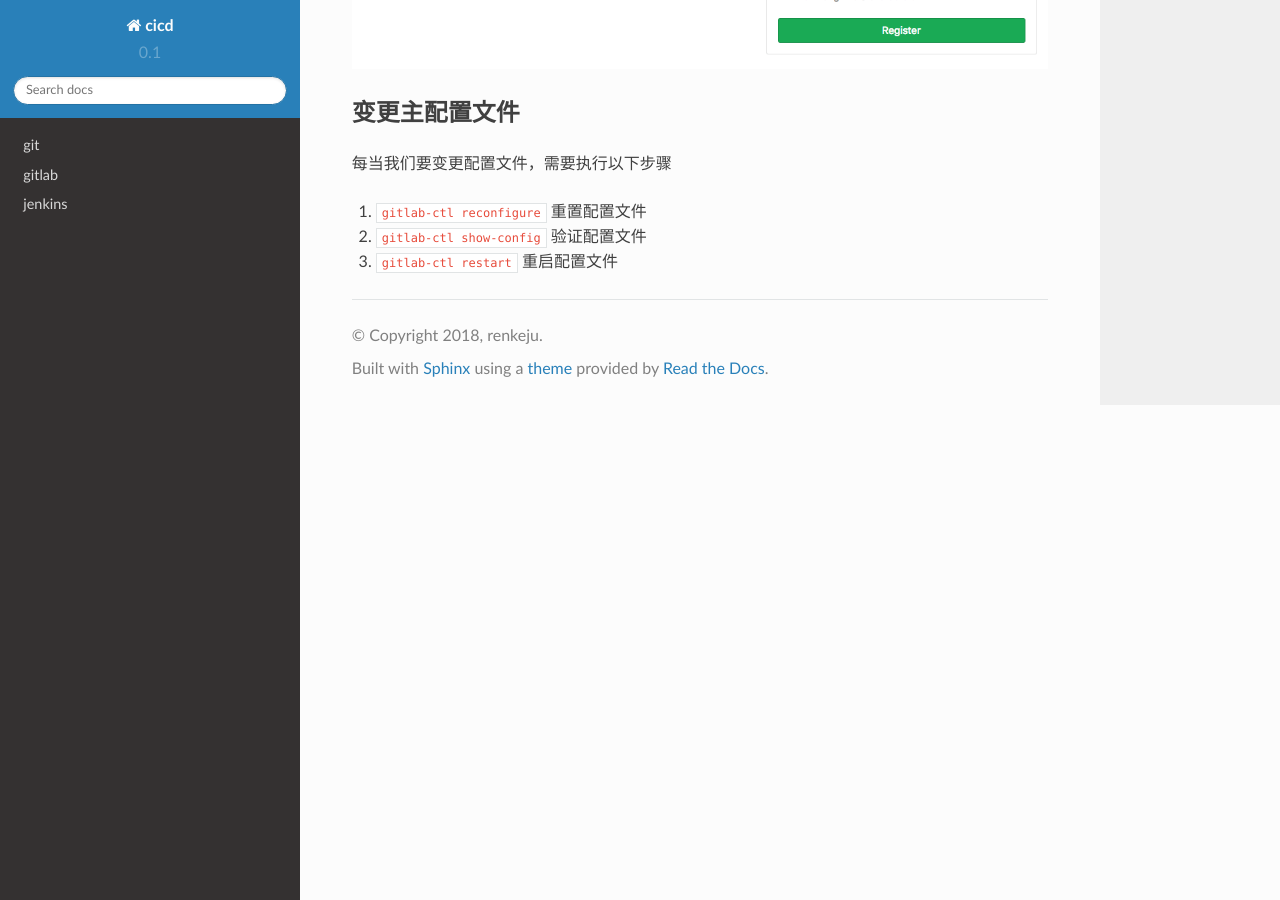
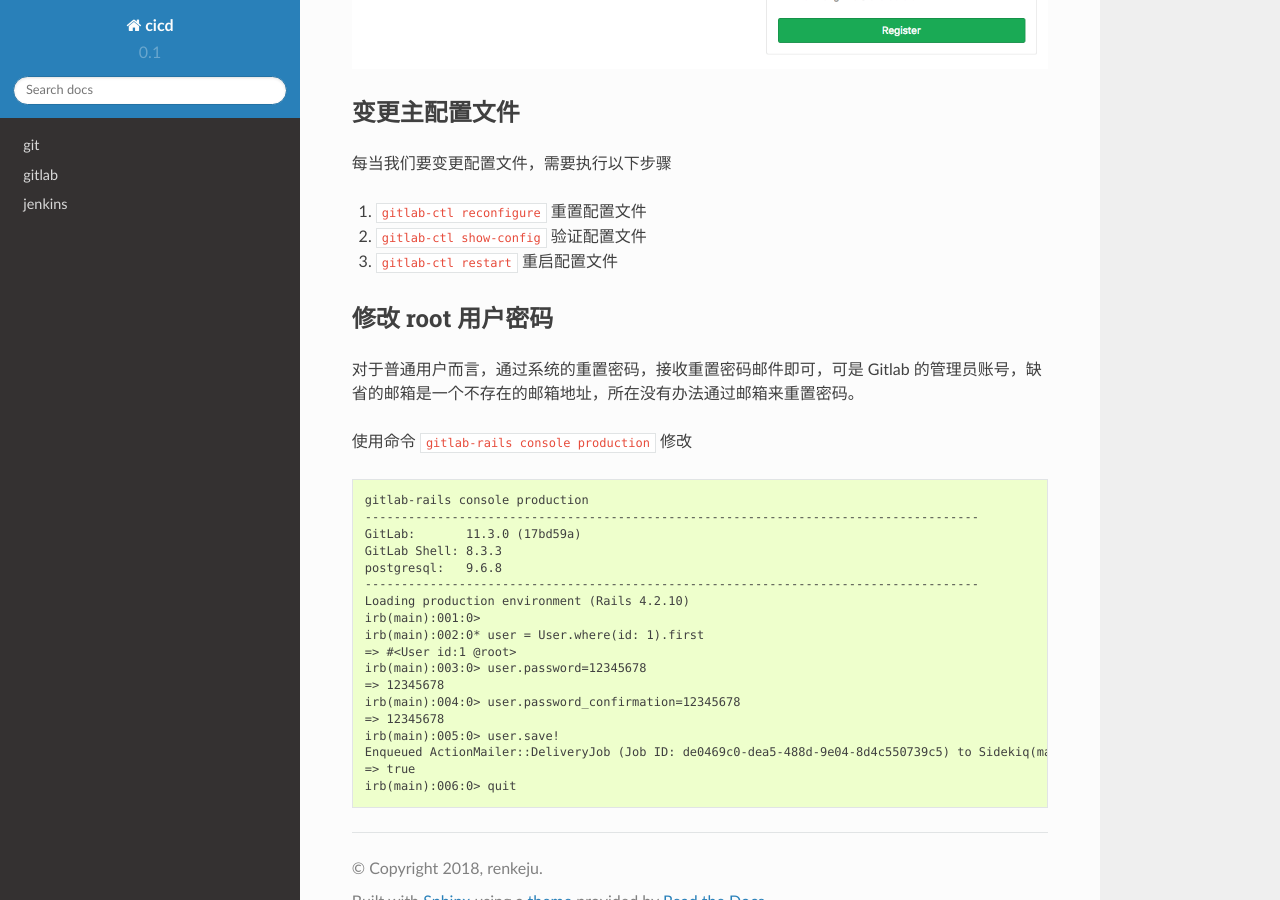
Before and after one commit to 81192/cicd-docs, a Sphinx documentation site: the page built from source/gitlab/config.rst, in a window 1280 px wide and 900 px high, scrolled down 1636 px. Built offline with Sphinx 7.4.7 and the Read the Docs theme 2.0.0, drawn with Linux system fonts in a browser that asks for light colours.

Commit message:
1539238378

```diff
--- a/source/gitlab/config.rst
+++ b/source/gitlab/config.rst
@@ -51,3 +51,31 @@
 1. ``gitlab-ctl reconfigure`` 重置配置文件
 2. ``gitlab-ctl show-config`` 验证配置文件
 3. ``gitlab-ctl restart``  重启配置文件
+
+修改 root 用户密码
+""""""""""""""""""""""
+
+对于普通用户而言，通过系统的重置密码，接收重置密码邮件即可，可是 Gitlab 的管理员账号，缺省的邮箱是一个不存在的邮箱地址，所在没有办法通过邮箱来重置密码。
+
+使用命令 ``gitlab-rails console production`` 修改
+
+.. code-block:: none
+
+    gitlab-rails console production
+    -------------------------------------------------------------------------------------
+    GitLab:       11.3.0 (17bd59a)
+    GitLab Shell: 8.3.3
+    postgresql:   9.6.8
+    -------------------------------------------------------------------------------------
+    Loading production environment (Rails 4.2.10)
+    irb(main):001:0>
+    irb(main):002:0* user = User.where(id: 1).first
+    => #<User id:1 @root>
+    irb(main):003:0> user.password=12345678
+    => 12345678
+    irb(main):004:0> user.password_confirmation=12345678
+    => 12345678
+    irb(main):005:0> user.save!
+    Enqueued ActionMailer::DeliveryJob (Job ID: de0469c0-dea5-488d-9e04-8d4c550739c5) to Sidekiq(mailers) with arguments: "DeviseMailer", "password_change", "deliver_now", gid://gitlab/User/1
+    => true
+    irb(main):006:0> quit
```
Also changed, not shown: source/jenkins/notice.rst (+21 -0 lines), source/images/jenkins/groovy邮件模版.png (added), 12 other files.
